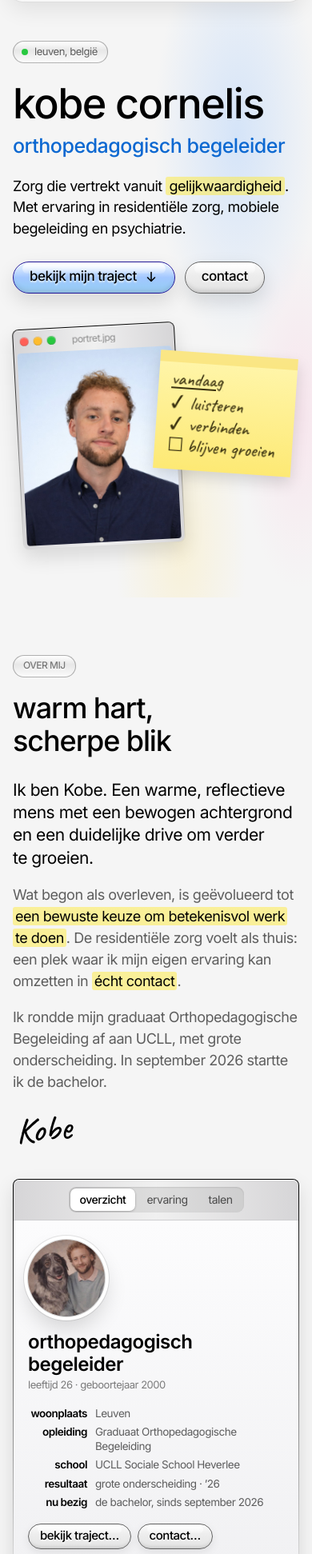
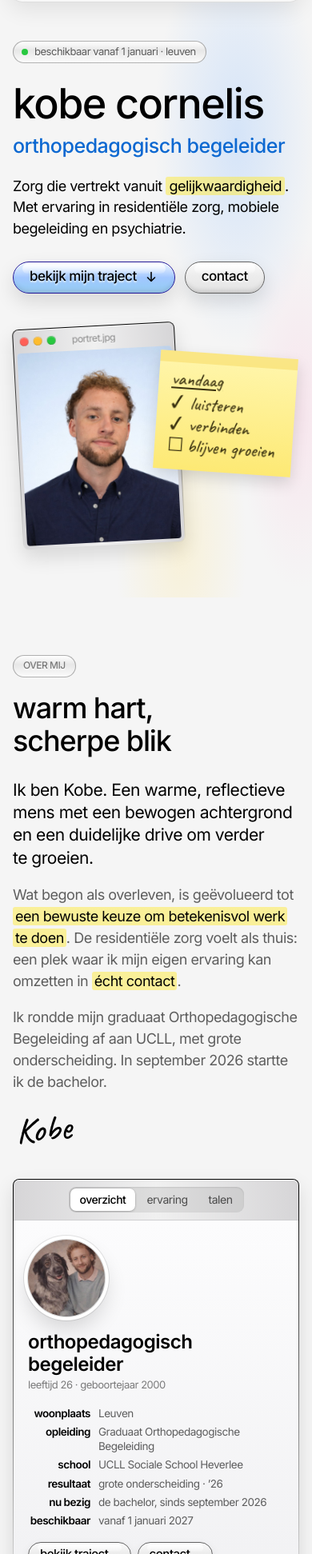
Before and after one commit to kobec00/Portfolio, a plain HTML site: page index.html in a window 390 px wide. Shown: the part 57-2000 px from the top of the page at 80% size. Drawn offline with nearby package versions, Linux system fonts and the light colour scheme.

Commit message:
Show availability from 1 January 2027 for job applications
The hero status pill now reads "beschikbaar vanaf 1 januari · leuven"
and links to the contact section. The about window gets a
"beschikbaar" row, and the contact intro and chat mention it too.

From 1 January 2027 every [data-avail] element swaps to its "now"
wording, so the site never says "vanaf 1 januari" in February.
The mobile label column grows from 74px to 78px so "beschikbaar" fits.

Co-Authored-By: Claude Opus 5.5 <noreply@anthropic.com>
Claude-Session: https://claude.ai/code/session_01KvzGXLwoAM1yLVwTeJZois

```diff
--- a/assets/css/style.css
+++ b/assets/css/style.css
@@ -280,6 +280,8 @@ mark { color: #000; border-radius: 3px; padding: 1px 3px; -webkit-box-decoration
 .status { display: inline-flex; align-items: center; gap: 8px; height: 28px; padding: 0 12px 1px 10px; font-size: 13px; color: var(--ink-2); text-shadow: var(--emboss); background: var(--gloss-label); border: 1px solid var(--ink-4); border-radius: 999px; }
 .status i { width: 8px; height: 8px; border-radius: 50%; background: #28c840; box-shadow: 0 0 0 0 rgba(40, 200, 64, .5); animation: ping 2.4s ease-out infinite; }
 @keyframes ping { 70%, 100% { box-shadow: 0 0 0 7px rgba(40, 200, 64, 0); } }
+a.status { transition: color .15s, border-color .15s; }
+a.status:hover { color: #000; border-color: var(--ink-3); }
 .rotator { white-space: nowrap; background: rgba(254, 234, 61, .5); border-radius: 3px; padding: 1px 4px; }
 .rotator.is-typing::after { content: ""; display: inline-block; width: 2px; height: 1em; margin-left: 2px; background: rgba(0, 0, 0, .6); vertical-align: -.14em; animation: blink .8s step-end infinite; }
 
@@ -820,7 +822,7 @@ button.switch.is-off::after { transform: none; transition-delay: 0s; }
   .am-body { padding: 24px 18px; min-height: 0; }
   .am-overview { grid-template-columns: 1fr; gap: 18px; justify-items: start; }
   .am-pic { width: 96px; height: 96px; }
-  .am-specs div { grid-template-columns: 74px minmax(0, 1fr); }
+  .am-specs div { grid-template-columns: 78px minmax(0, 1fr); }
   .am-disk { grid-template-columns: 1fr; gap: 14px; }
   .am-disk .app-ico { width: 46px; height: 46px; }
   .lvl i { width: 18px; }
--- a/assets/js/main.js
+++ b/assets/js/main.js
@@ -25,6 +25,8 @@
   let age = now.getFullYear() - born.getFullYear();
   if (now < new Date(now.getFullYear(), born.getMonth(), born.getDate())) age--;
   $$('[data-age]').forEach(el => { el.textContent = age; });
+  // beschikbaar vanaf 1 januari 2027: vanaf die dag toont elke [data-avail] zijn "nu"-tekst
+  if (now >= new Date(2027, 0, 1)) $$('[data-avail]').forEach(el => { el.textContent = el.dataset.avail; });
 
   /* ── Uitklapmenu (mobiel) ── */
   const toggle = $('.mb-toggle');
--- a/index.html
+++ b/index.html
@@ -151,7 +151,7 @@
   <section class="hero" aria-label="Introductie">
     <div class="wrap hero-grid">
       <div class="hero-copy">
-        <span class="status"><i></i>leuven, belgië</span>
+        <a class="status" href="#contact"><i></i><span><span data-avail="nu beschikbaar">beschikbaar vanaf 1 januari</span> · leuven</span></a>
         <h1 class="hero-title">kobe cornelis</h1>
         <p class="hero-role">orthopedagogisch begeleider</p>
         <p class="hero-sub"><span class="hero-line">Zorg die vertrekt vanuit <span class="rotator" data-rotate="verbinding|gelijkwaardigheid|respect|vertrouwen">verbinding</span>.</span> Met ervaring in residentiële zorg, mobiele begeleiding en psychiatrie.</p>
@@ -237,6 +237,7 @@
                     <div><dt>school</dt><dd>UCLL Sociale School Heverlee</dd></div>
                     <div><dt>resultaat</dt><dd>grote onderscheiding · ’26</dd></div>
                     <div><dt>nu bezig</dt><dd>de bachelor, sinds september 2026</dd></div>
+                    <div><dt>beschikbaar</dt><dd data-avail="onmiddellijk">vanaf 1 januari 2027</dd></div>
                   </dl>
                   <div class="am-btns">
                     <a class="btn btn--sm" href="#traject">bekijk traject…</a>
@@ -667,7 +668,7 @@
       <div class="reach-copy" data-reveal>
         <span class="plabel">contact</span>
         <h2 class="reach-title">laten we connecten</h2>
-        <p class="lead">Interesse in samenwerking, een gesprek of gewoon even hallo zeggen? Je vindt me hier.</p>
+        <p class="lead"><span data-avail="Ik ben onmiddellijk beschikbaar">Vanaf 1 januari 2027 ben ik beschikbaar</span> voor een job als orthopedagogisch begeleider. Heb je een vacature, wil je kennismaken of gewoon even hallo zeggen? Je vindt me hier.</p>
         <div class="hero-btns">
           <a class="btn btn--blue" href="mailto:kobe.cornelis4@gmail.com">e-mail versturen <svg aria-hidden="true"><use href="#i-right"/></svg></a>
           <button class="btn" type="button" data-copy="kobe.cornelis4@gmail.com">kopieer adres</button>
@@ -684,7 +685,8 @@
         <div class="msg-body">
           <time>vandaag</time>
           <p class="b b--in">hey! 👋</p>
-          <p class="b b--in">interesse in samenwerking, een gesprek of gewoon even hallo zeggen?</p>
+          <p class="b b--in" data-avail="ik kan meteen aan de slag 💼">vanaf 1 januari kan ik aan de slag 💼</p>
+          <p class="b b--in">een vacature, een gesprek of gewoon even hallo zeggen?</p>
           <p class="b b--in">je vindt me hier ↓</p>
           <span class="typing" aria-hidden="true"><i></i><i></i><i></i></span>
           <a class="composer" href="mailto:kobe.cornelis4@gmail.com" aria-label="Stuur een e-mail">stuur een e-mail…<i><svg viewBox="0 0 16 16" aria-hidden="true"><path d="M8 13V3M3.500 7.500 8 3l4.500 4.500"/></svg></i></a>
```
